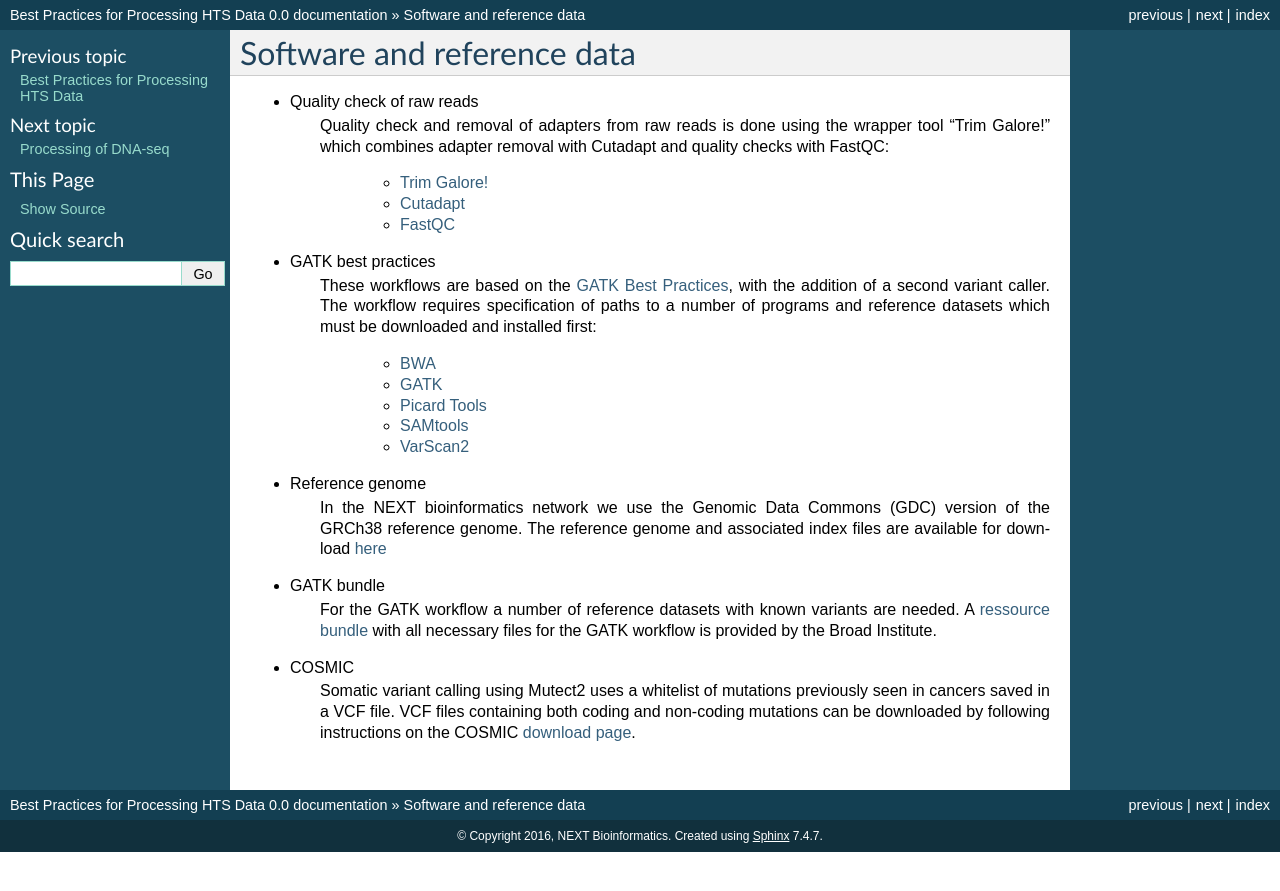
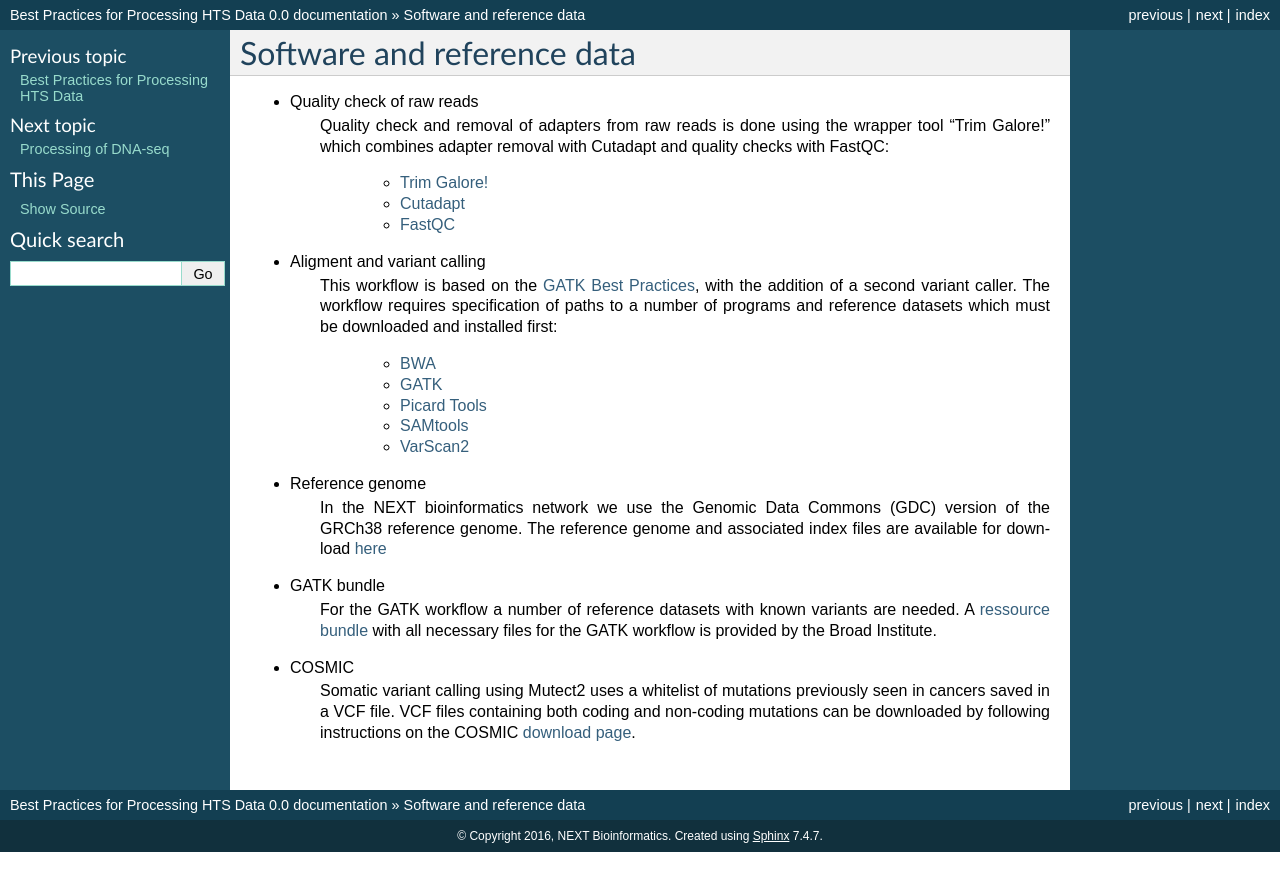
Before and after one commit to NEXTBioinformatics/Best-Practices-for-Processing-HTS-Data, a Sphinx documentation site: the page built from source/datasets.rst, in a window 1280 px wide. Shown: the top 891 px of the page. Built offline with Sphinx 7.4.7, drawn with Linux system fonts in a browser that asks for light colours.

Commit message:
Changed alignment title

```diff
--- a/source/datasets.rst
+++ b/source/datasets.rst
@@ -8,8 +8,8 @@ Software and reference data
 		- `Cutadapt <https://cutadapt.readthedocs.io/en/stable/>`_
 		- `FastQC <https://www.bioinformatics.babraham.ac.uk/projects/fastqc/>`_
 
-- GATK best practices
-	These workflows are based on the `GATK Best Practices <https://software.broadinstitute.org/gatk/best-practices/>`_,
+- Aligment and variant calling
+	This workflow is based on the `GATK Best Practices <https://software.broadinstitute.org/gatk/best-practices/>`_,
 	with the addition of a second variant caller. The workflow requires specification of paths to a
 	number of programs and reference datasets which must be downloaded and installed first:
 		- `BWA <http://bio-bwa.sourceforge.net/>`_
--- a/source/dnaseq_processing.rst
+++ b/source/dnaseq_processing.rst
@@ -94,7 +94,7 @@ Quality scores in BAM files are recalibrated to adjust for bias in the quality s
 	$java -jar $gatk \
 	-T BaseRecalibrator \
 	-R $assembly \
-	-nct 8 \
+	-nct 28 \
 	-I realigned_dedup_reads.bam \
 	-knownSites $known_snp \
 	-knownSites $known_indels \
@@ -106,7 +106,7 @@ Quality scores in BAM files are recalibrated to adjust for bias in the quality s
 	$java -jar $gatk \
 	-T PrintReads \
 	-R $assembly \
-	-nct 8 \
+	-nct 28 \
 	-I realigned_dedup_reads.bam \
 	-BQSR recal_data.table \
 	-o recal_realigned_dedup_reads.bam
```
